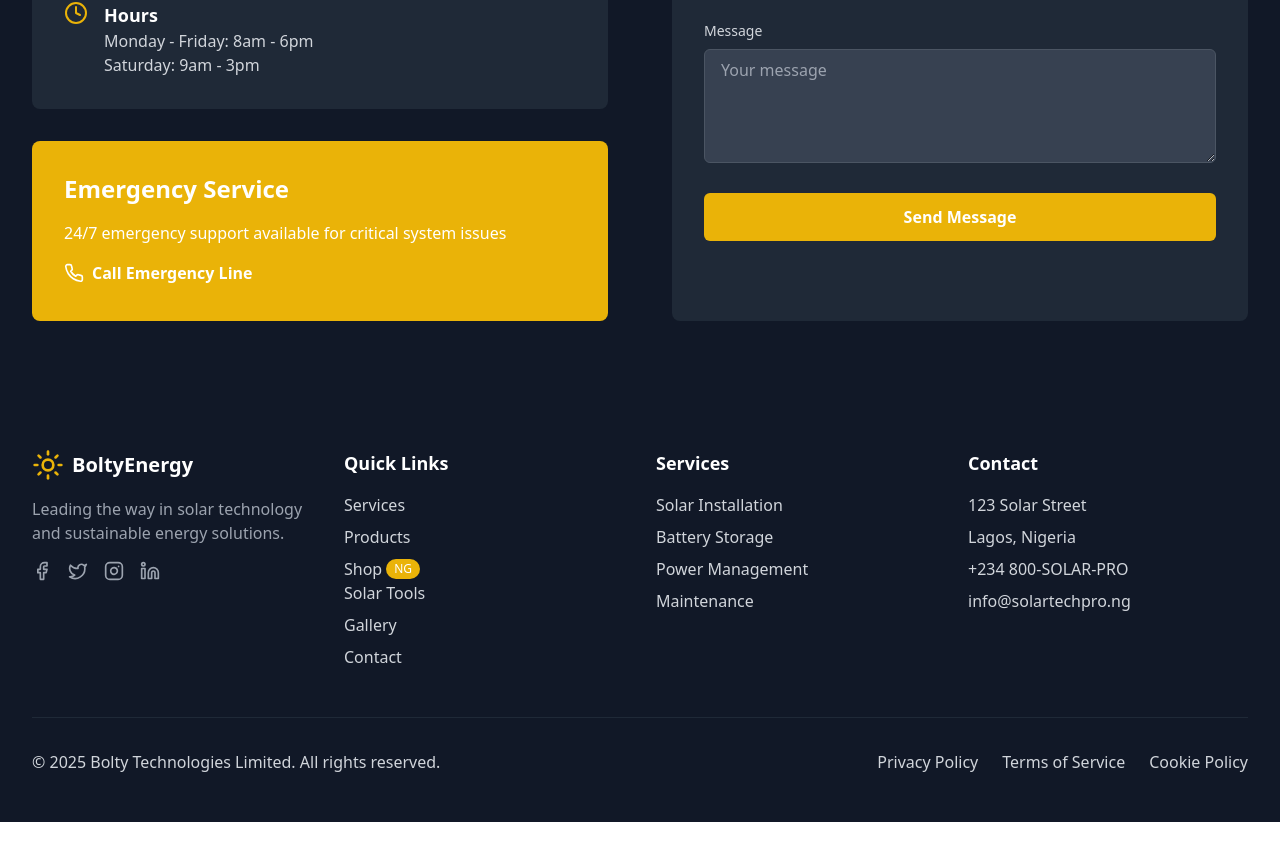
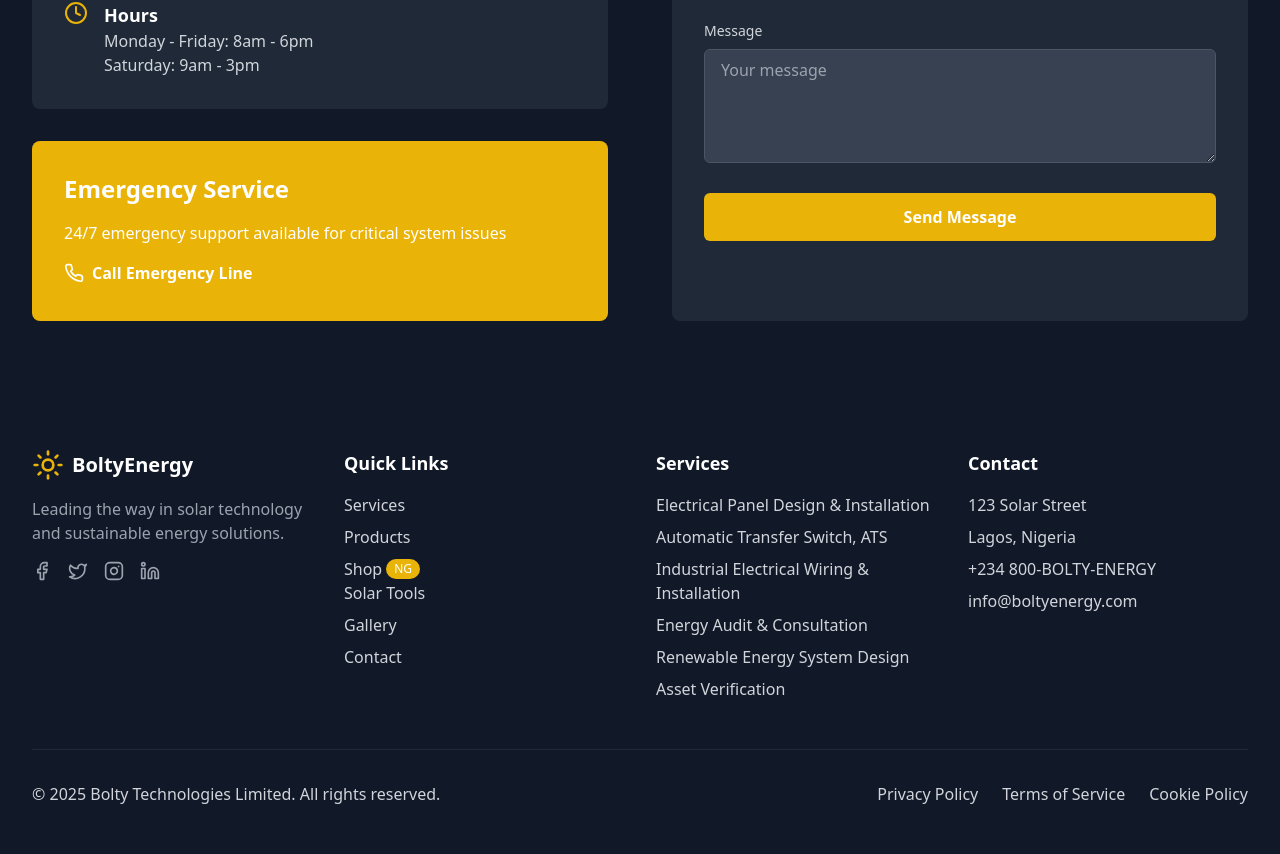
Before and after one commit to tobidelly/solar_energy, a React (Vite) app: page / in a window 1280 px wide. Shown: the part 6991-7845 px from the top of the page. Before the commit the page ends 7813 px from the top, so only its background shows below. Built offline with nearby package versions, Linux system fonts and the light colour scheme.

Commit message:
Main footer section updated

```diff
--- a/src/components/Footer.tsx
+++ b/src/components/Footer.tsx
@@ -59,10 +59,12 @@ const Footer: React.FC = () => {
           <div>
             <h3 className="text-lg font-semibold text-white mb-4">Services</h3>
             <ul className="space-y-2">
-              <li><a href="#" className="hover:text-white">Solar Installation</a></li>
-              <li><a href="#" className="hover:text-white">Battery Storage</a></li>
-              <li><a href="#" className="hover:text-white">Power Management</a></li>
-              <li><a href="#" className="hover:text-white">Maintenance</a></li>
+              <li><a href="#" className="hover:text-white">Electrical Panel Design & Installation</a></li>
+              <li><a href="#" className="hover:text-white">Automatic Transfer Switch, ATS</a></li>
+              <li><a href="#" className="hover:text-white">Industrial Electrical Wiring & Installation</a></li>
+              <li><a href="#" className="hover:text-white">Energy Audit & Consultation</a></li>
+              <li><a href="#" className="hover:text-white">Renewable Energy System Design</a></li>
+              <li><a href="#" className="hover:text-white">Asset Verification</a></li>
             </ul>
           </div>
 
@@ -71,8 +73,8 @@ const Footer: React.FC = () => {
             <ul className="space-y-2">
               <li>123 Solar Street</li>
               <li>Lagos, Nigeria</li>
-              <li>+234 800-SOLAR-PRO</li>
-              <li>info@solartechpro.ng</li>
+              <li>+234 800-BOLTY-ENERGY</li>
+              <li>info@boltyenergy.com</li>
             </ul>
           </div>
         </div>
```
